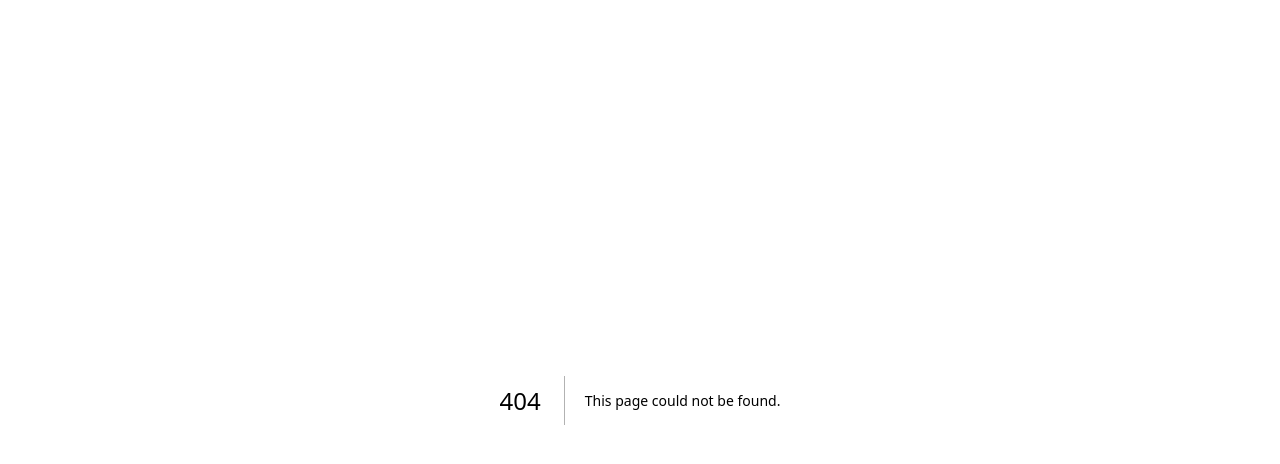
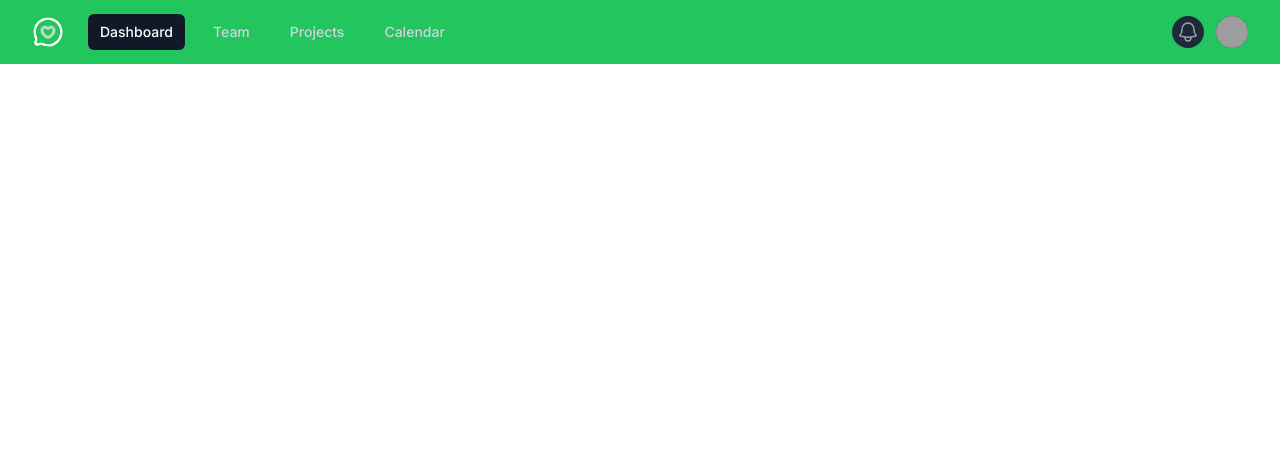
Before and after one commit to mtazakka/realtime-chat-react-go, a Next.js app in the folder client/: page /home in a window 1280 px wide. Before the commit this address had no page. Shown: the top 464 px of the page. Built offline with nearby package versions, Linux system fonts and the light colour scheme; grey boxes are pictures that could not be loaded.

Commit message:
add fitur navbar

```diff
--- a/client/next.config.mjs
+++ b/client/next.config.mjs
@@ -1,4 +1,12 @@
 /** @type {import('next').NextConfig} */
-const nextConfig = {};
+const nextConfig = {
+    images: {
+        remotePatterns: [{
+            protocol : 'https',
+            hostname : '*',
+        }],
+        dangerouslyAllowSVG: true,
+      },
+};
 
 export default nextConfig;
--- /dev/null
+++ b/client/src/app/component/navbar/navbar.tsx
@@ -0,0 +1,104 @@
+'use client'
+
+import Image from "next/image";
+
+import { useState } from "react";
+
+const MobileMenu = () => {
+  return (
+    <div className="sm:hidden" id="mobile-menu">
+      <div className="space-y-1 px-2 pb-3 pt-2">
+        <a href="#" className="bg-gray-900 text-white block rounded-md px-3 py-2 text-base font-medium" aria-current="page">Dashboard</a>
+        <a href="#" className="text-gray-300 hover:bg-gray-700 hover:text-white block rounded-md px-3 py-2 text-base font-medium">Team</a>
+        <a href="#" className="text-gray-300 hover:bg-gray-700 hover:text-white block rounded-md px-3 py-2 text-base font-medium">Projects</a>
+        <a href="#" className="text-gray-300 hover:bg-gray-700 hover:text-white block rounded-md px-3 py-2 text-base font-medium">Calendar</a>
+      </div>
+    </div>
+  );
+};
+
+const ProfileDropdown = () => {
+  const [isOpen, setIsOpen] = useState(false);
+
+  const toggleDropdown = () => {
+    setIsOpen(!isOpen);
+  };
+
+  return (
+    <div className="relative ml-3">
+      <div>
+        <button type="button" className="relative flex rounded-full bg-gray-800 text-sm focus:outline-none focus:ring-2 focus:ring-white focus:ring-offset-2 focus:ring-offset-gray-800" id="user-menu-button" aria-expanded="false" aria-haspopup="true" onClick={toggleDropdown}>
+          <span className="absolute -inset-1.5"></span>
+          <span className="sr-only">Open user menu</span>
+          <Image className="h-8 w-8 rounded-full" src="https://images.unsplash.com/photo-1472099645785-5658abf4ff4e?ixlib=rb-1.2.1&ixid=eyJhcHBfaWQiOjEyMDd9&auto=format&fit=facearea&facepad=2&w=256&h=256&q=80" alt="" width={32} height={32}/>
+        </button>
+      </div>
+
+      {isOpen && (
+        <div className="absolute right-0 z-10 mt-2 w-48 origin-top-right rounded-md bg-white py-1 shadow-lg ring-1 ring-black ring-opacity-5 focus:outline-none" role="menu" aria-orientation="vertical" aria-labelledby="user-menu-button" tabIndex="-1">
+          <a href="#" className="block px-4 py-2 text-sm text-gray-700" role="menuitem" tabIndex="-1" id="user-menu-item-0">Your Profile</a>
+          <a href="#" className="block px-4 py-2 text-sm text-gray-700" role="menuitem" tabIndex="-1" id="user-menu-item-1">Settings</a>
+          <a href="#" className="block px-4 py-2 text-sm text-gray-700" role="menuitem" tabIndex="-1" id="user-menu-item-2">Sign out</a>
+        </div>
+      )}
+    </div>
+  );
+};
+
+const Navbar = () => {
+  const [isMenuOpen, setIsMenuOpen] = useState(false);
+
+  const toggleMenu = () => {
+    setIsMenuOpen(!isMenuOpen);
+  };
+
+  return (
+    <nav className="bg-green-500">
+      <div className="mx-auto max-w-7xl px-2 sm:px-6 lg:px-8">
+        <div className="relative flex h-16 items-center justify-between">
+          <div className="absolute inset-y-0 left-0 flex items-center sm:hidden">
+            <button type="button" className="relative inline-flex items-center justify-center rounded-md p-2 text-gray-400 hover:bg-gray-700 hover:text-white focus:outline-none focus:ring-2 focus:ring-inset focus:ring-white" aria-controls="mobile-menu" aria-expanded={isMenuOpen} onClick={toggleMenu}>
+              <span className="absolute -inset-0.5"></span>
+              <span className="sr-only">Open main menu</span>
+              <svg className={`h-6 w-6 ${isMenuOpen ? "hidden" : "block"}`} fill="none" viewBox="0 0 24 24" strokeWidth="1.5" stroke="currentColor" aria-hidden="true">
+                <path strokeLinecap="round" strokeLinejoin="round" d="M3.75 6.75h16.5M3.75 12h16.5m-16.5 5.25h16.5" />
+              </svg>
+              <svg className={`h-6 w-6 ${isMenuOpen ? "block" : "hidden"}`} fill="none" viewBox="0 0 24 24" strokeWidth="1.5" stroke="currentColor" aria-hidden="true">
+                <path strokeLinecap="round" strokeLinejoin="round" d="M6 18L18 6M6 6l12 12" />
+              </svg>
+            </button>
+          </div>
+          <div className="flex flex-1 items-center justify-center sm:items-stretch sm:justify-start">
+            <div className="flex flex-shrink-0 items-center">
+              <Image className="h-8 w-auto" src="/icon/icon.svg" alt="Your Company" width="32" height="32"/>
+            </div>
+            <div className="hidden sm:ml-6 sm:block">
+              <div className="flex space-x-4">
+                <a href="#" className="bg-gray-900 text-white rounded-md px-3 py-2 text-sm font-medium" aria-current="page">Dashboard</a>
+                <a href="#" className="text-gray-300 hover:bg-gray-700 hover:text-white rounded-md px-3 py-2 text-sm font-medium">Team</a>
+                <a href="#" className="text-gray-300 hover:bg-gray-700 hover:text-white rounded-md px-3 py-2 text-sm font-medium">Projects</a>
+                <a href="#" className="text-gray-300 hover:bg-gray-700 hover:text-white rounded-md px-3 py-2 text-sm font-medium">Calendar</a>
+              </div>
+            </div>
+          </div>
+          <div className="absolute inset-y-0 right-0 flex items-center pr-2 sm:static sm:inset-auto sm:ml-6 sm:pr-0">
+            <button type="button" className="relative rounded-full bg-gray-800 p-1 text-gray-400 hover:text-white focus:outline-none focus:ring-2 focus:ring-white focus:ring-offset-2 focus:ring-offset-gray-800">
+              <span className="absolute -inset-1.5"></span>
+              <span className="sr-only">View notifications</span>
+              <svg className="h-6 w-6" fill="none" viewBox="0 0 24 24" strokeWidth="1.5" stroke="currentColor" aria-hidden="true">
+                <path strokeLinecap="round" strokeLinejoin="round" d="M14.857 17.082a23.848 23.848 0 005.454-1.31A8.967 8.967 0 0118 9.75v-.7V9A6 6 0 006 9v.75a8.967 8.967 0 01-2.312 6.022c1.733.64 3.56 1.085 5.455 1.31m5.714 0a24.255 24.255 0 01-5.714 0m5.714 0a3 3 0 11-5.714 0" />
+              </svg>
+            </button>
+
+            {/* Profile dropdown */}
+            <ProfileDropdown />
+          </div>
+        </div>
+      </div>
+
+      <MobileMenu />
+    </nav>
+  );
+};
+
+export default Navbar;
--- /dev/null
+++ b/client/src/app/home/page.tsx
@@ -0,0 +1,11 @@
+import Navbar from '../component/navbar/navbar'
+
+const Home = () => {
+  return (
+    <div>
+        <Navbar/>
+    </div>
+  )
+}
+
+export default Home
```
Also changed, not shown: client/public/icon/icon.svg (added).
